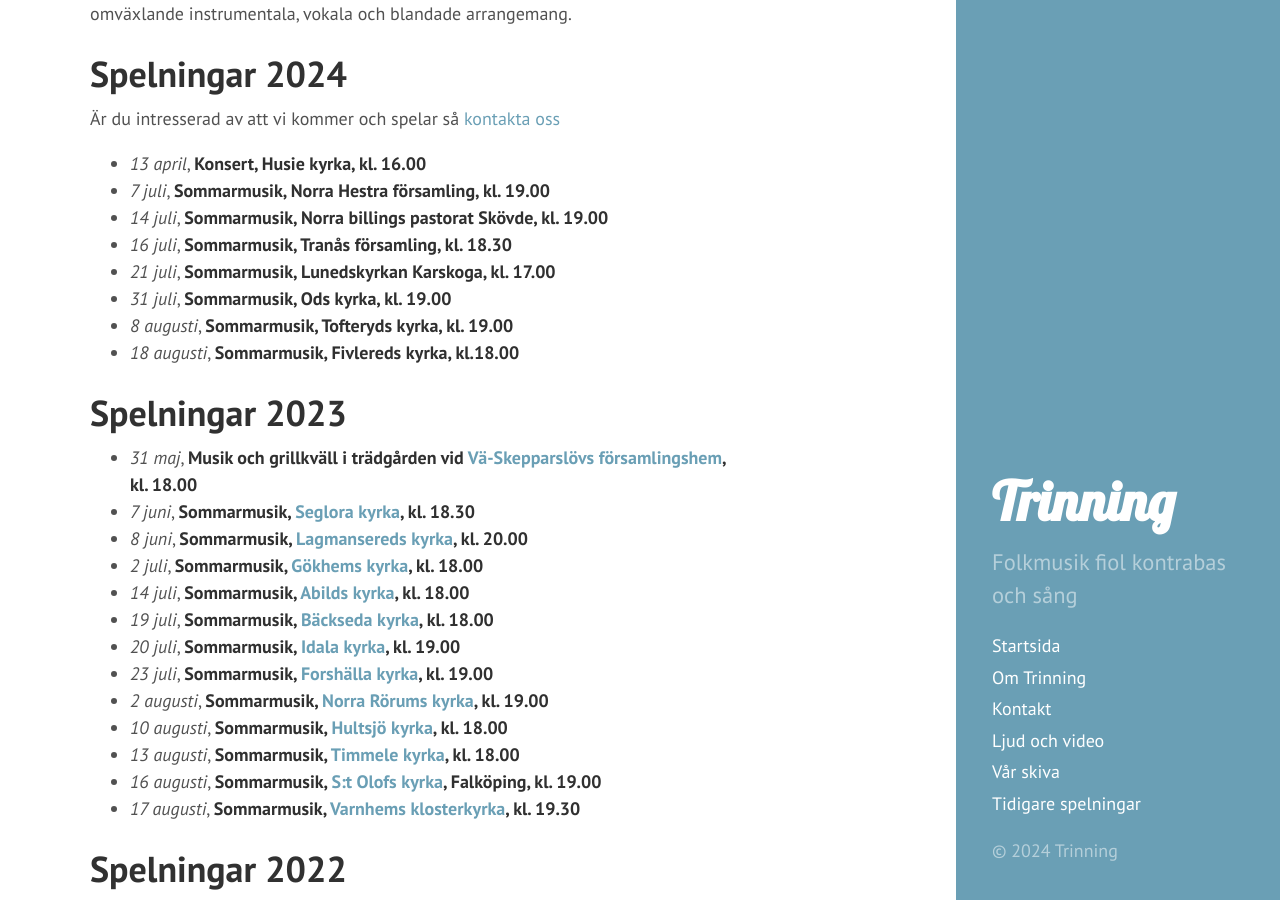
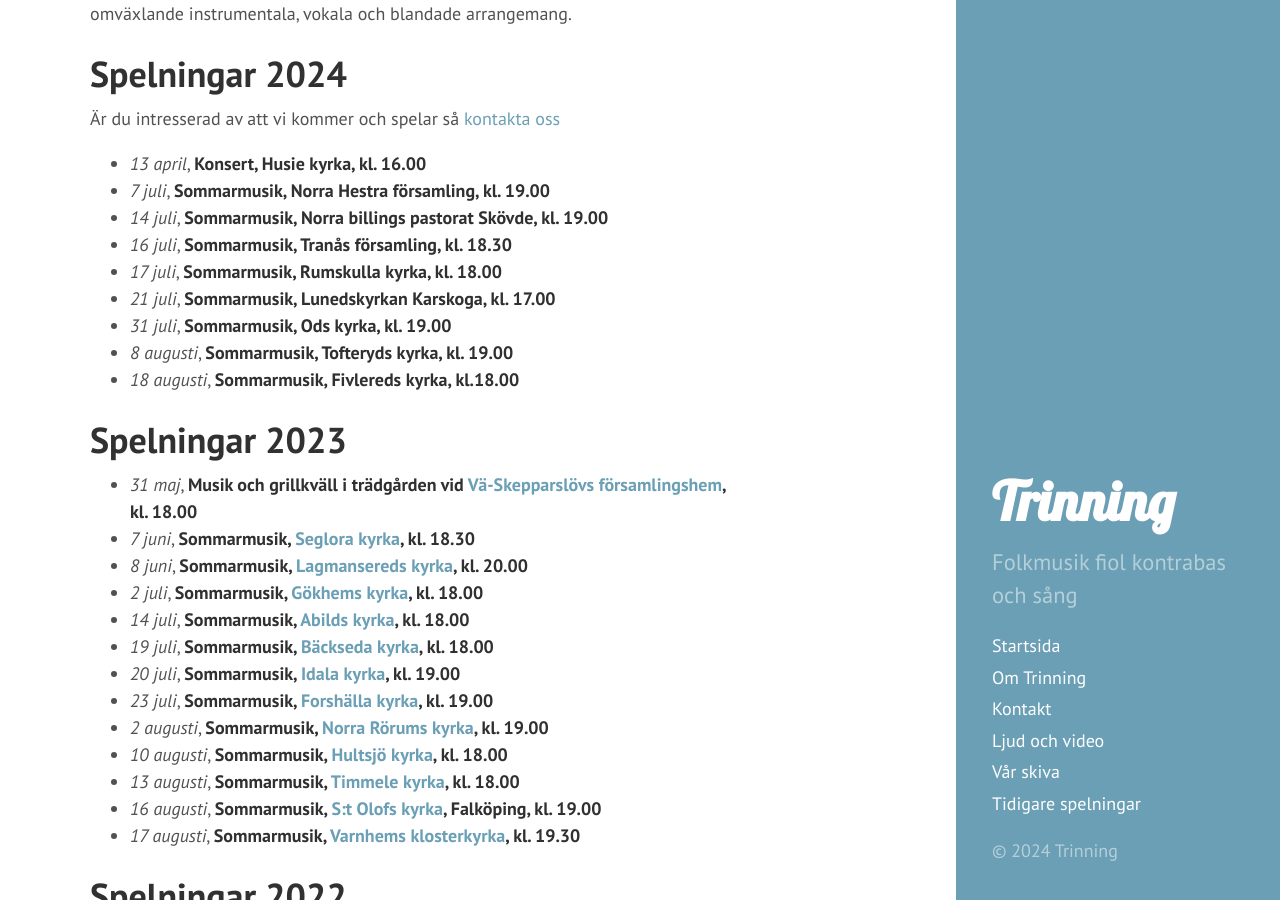
Before and after one commit to trinning/trinning.github.io, a Jekyll site: the page built from index.md, in a window 1280 px wide and 900 px high, scrolled down 543 px. Built offline with Jekyll 4.4.1, drawn with Linux system fonts in a browser that asks for light colours.

Commit message:
Update index.md

```diff
--- a/index.md
+++ b/index.md
@@ -18,6 +18,7 @@ in lite norskt, amerikanskt, låtar från de brittiska öarna och visor från de
 * *7 juli*, **Sommarmusik, Norra Hestra församling, kl. 19.00**
 * *14 juli*, **Sommarmusik, Norra billings pastorat Skövde, kl. 19.00**
 * *16 juli*, **Sommarmusik, Tranås församling, kl. 18.30**
+* *17 juli*, **Sommarmusik, Rumskulla kyrka, kl. 18.00**
 * *21 juli*, **Sommarmusik, Lunedskyrkan Karskoga, kl. 17.00**
 * *31 juli*, **Sommarmusik, Ods kyrka, kl. 19.00**
 * *8 augusti*, **Sommarmusik, Tofteryds kyrka, kl. 19.00**
```
